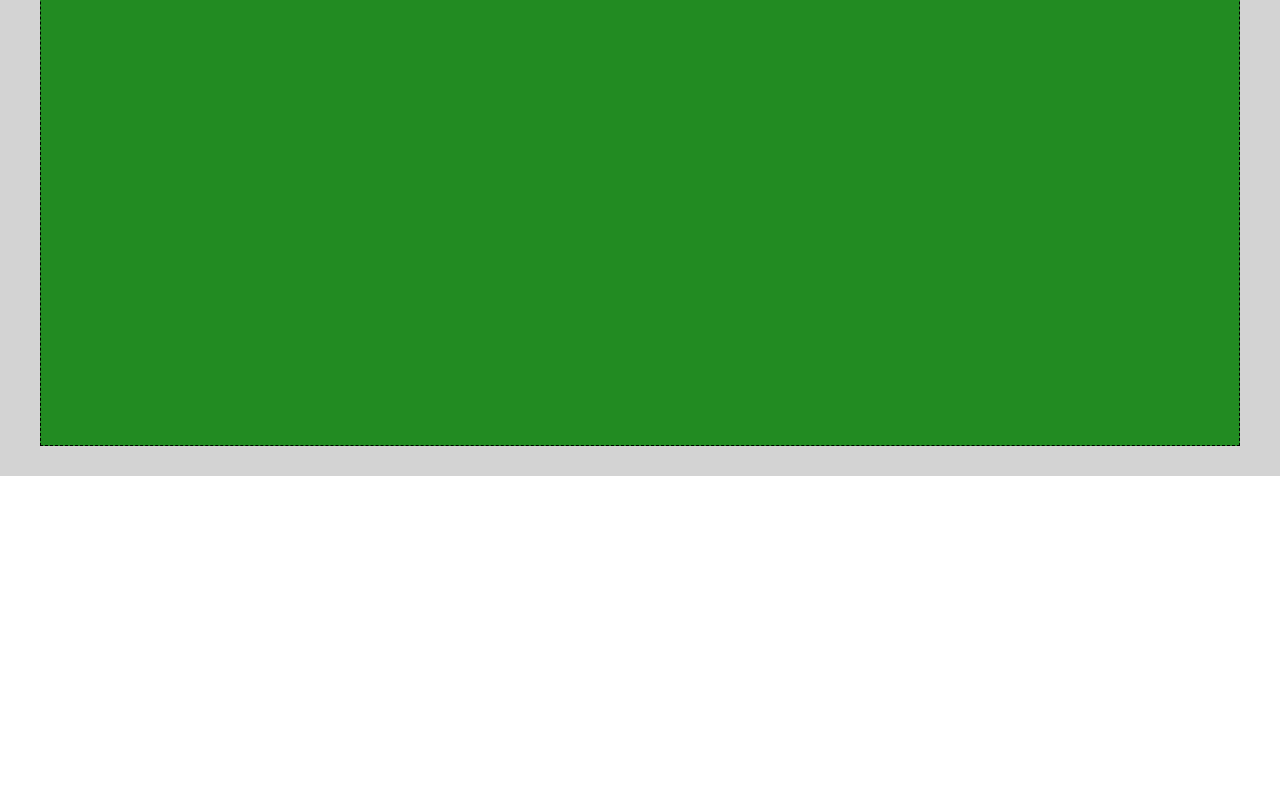
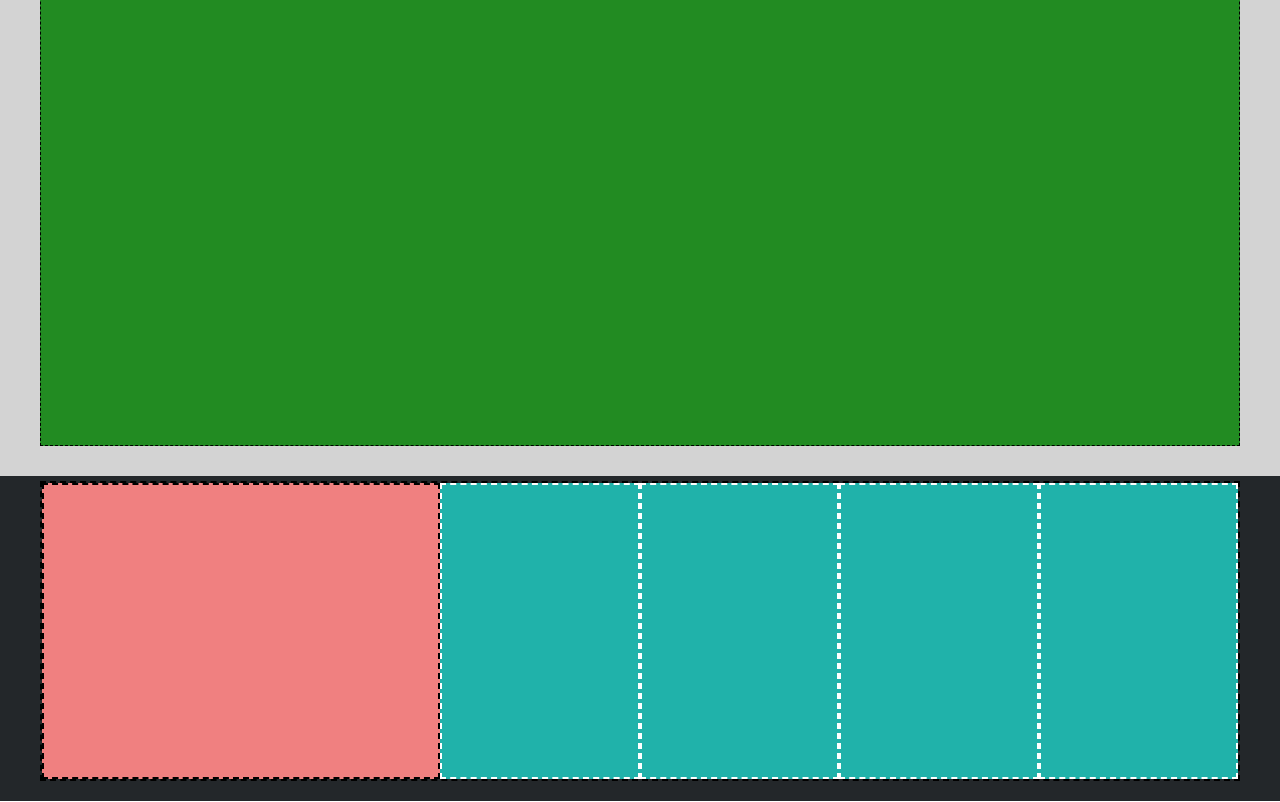
Before and after one commit to Francescodc92/htmlcss-struttura-discord, a plain HTML site: page index.html in a window 1280 px wide. Shown: the part 1888-2690 px from the top of the page. Before the commit the page ends 2364 px from the top, so only its background shows below. Drawn offline with Linux system fonts and the light colour scheme.

Commit message:
end footer top

```diff
--- a/css/style.css
+++ b/css/style.css
@@ -17,6 +17,10 @@ General
 
 .container:not(.header-top .container) {
   padding-block: 30px;
+}
+
+footer .footer-top .container.footer {
+  padding: 5px 0 20px 0;
 }
 
 .content-container {
@@ -72,6 +76,28 @@ Main
   width: 40%;
 }
 
+/*----------
+Footer
+-----------*/
+
+footer .container .card-container {
+  display: flex;
+  width: 100%;
+  height: 100%;
+}
+
+footer .container .card-container .card-big {
+  width: calc((100% / 5) * 2);
+}
+
+footer .container .card-container .card-small {
+  width: calc(100% / 5);
+}
+
+footer .footer-top {
+  border-bottom: 1px solid #fff;
+}
+
 /*------------
 Debug
 -------------*/
@@ -91,15 +117,13 @@ Debug
 .debug .header-bottom .container > * {
   border: 1px dashed black;
 }
+
 .debug .header-bottom .container .content-container {
   height: 350px;
   background-color: #ee82ee;
 }
 
 /*---section main debug---*/
-/* .debug .section-main .container {
-  border: 1px solid red;
-} */
 
 .debug .section-main {
   background-color: #fff;
@@ -129,8 +153,26 @@ Debug
   background-color: #ffc0cb;
 }
 
-/*----section big-----*/
+/*----section big debug-----*/
 .debug .section-main.high .container .content-container {
   height: 600px;
   background-color: #228b22;
 }
+
+/*----footer debug-----*/
+.debug footer {
+  background-color: #23272a;
+}
+
+.debug footer .container .card-container {
+  height: 300px;
+  border: dashed 2px #000;
+}
+.debug footer .container .card-container .card-big {
+  border: dashed 2px #000;
+  background-color: #f08080;
+}
+.debug footer .container .card-container .card-small {
+  background-color: #20b2aa;
+  border: dashed 2px #fff;
+}
--- a/index.html
+++ b/index.html
@@ -82,5 +82,21 @@
       <!--section main-->
     </main>
     <!--end main-->
+    <footer>
+      <div class="footer-top">
+        <div class="container footer">
+          <div class="card-container">
+            <div class="card-big"></div>
+            <div class="card-small"></div>
+            <div class="card-small"></div>
+            <div class="card-small"></div>
+            <div class="card-small"></div>
+          </div>
+        </div>
+        <!--end container-->
+      </div>
+      <!--end footer top  -->
+    </footer>
+    <!--end footer-->
   </body>
 </html>
```
